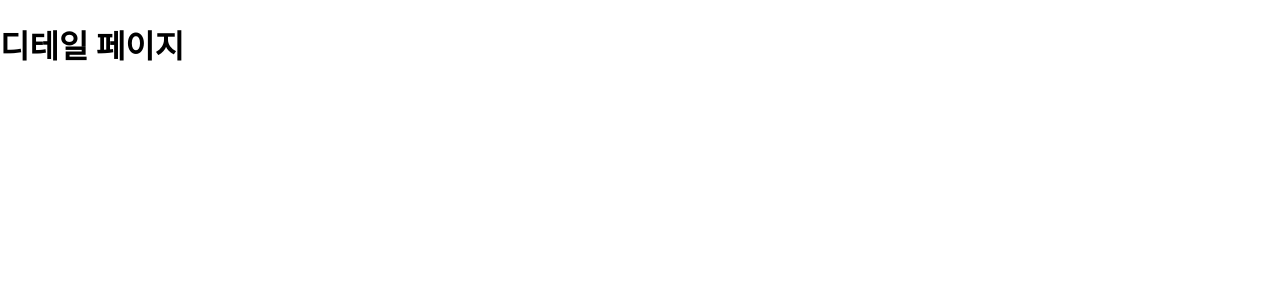
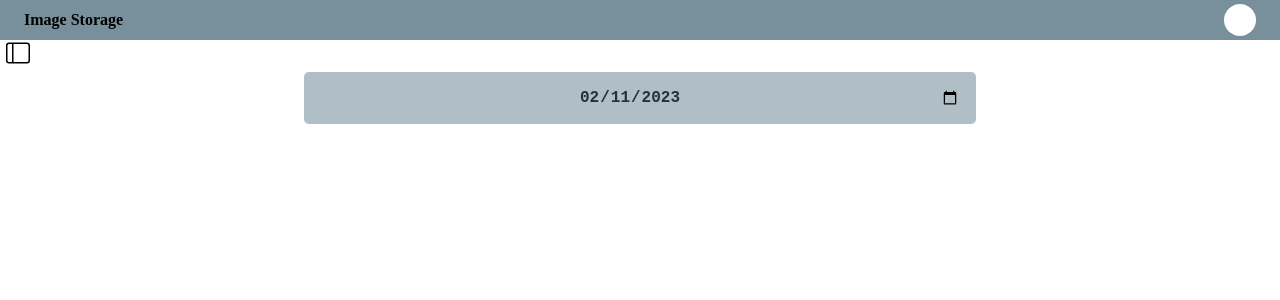
Before and after one commit to dohun2/image-storage, a React (Create React App) app in the folder front/: page /detail/1 in a window 1280 px wide. Shown: the top 300 px of the page. Built offline with nearby package versions, Linux system fonts and the light colour scheme.

Commit message:
Feat: Detail Page, getDateFormat 유틸로 분리

```diff
--- a/front/src/components/AddImageModal/UserInputImageInfo.js
+++ b/front/src/components/AddImageModal/UserInputImageInfo.js
@@ -3,19 +3,13 @@ import { useCallback } from 'react';
 import { useRecoilState } from 'recoil';
 import { selectedDayState } from '../../recoil/atoms';
 import useInput from '../../hooks/useInput';
+import getDateFormat from '../../utils/getDateFormat';
 import Color from '../../utils/color';
 
 const UserInputImageInfo = () => {
   const [title, onChangeTitle] = useInput('');
   const [selectedDay, setSelectedDay] = useRecoilState(selectedDayState);
-  const getDateFormat = useCallback((date) => {
-    const year = date.getFullYear();
-    const month = ('0' + (1 + date.getMonth())).slice(-2);
-    const day = ('0' + date.getDate()).slice(-2);
-    return `${year}-${month}-${day}`;
-  }, []);
-
-  const crrDay = getDateFormat(selectedDay);
+  const crrDay = getDateFormat(selectedDay, 'input');
 
   const onChangeDay = useCallback(
     (e) => {
--- a/front/src/components/Calendar/CalendarModal.js
+++ b/front/src/components/Calendar/CalendarModal.js
@@ -1,6 +1,7 @@
 import { useCallback } from 'react';
 import styled from 'styled-components';
 import Color from '../../utils/color';
+import getDateFormat from '../../utils/getDateFormat';
 import { useRecoilValue, useSetRecoilState } from 'recoil';
 import { showAddImageModalState, selectedDayState } from '../../recoil/atoms';
 import { useNavigate } from 'react-router';
@@ -9,13 +10,6 @@ const CalendarModal = () => {
   const navigate = useNavigate();
   const setShowAddImageModal = useSetRecoilState(showAddImageModalState);
   const selectedDay = useRecoilValue(selectedDayState);
-
-  const getDateFormat = useCallback((date) => {
-    const year = date.getFullYear();
-    const month = ('0' + (1 + date.getMonth())).slice(-2);
-    const day = ('0' + date.getDate()).slice(-2);
-    return year + month + day;
-  }, []);
 
   const toggleAddImageModal = useCallback(
     (e) => {
@@ -30,7 +24,7 @@ const CalendarModal = () => {
       e.stopPropagation();
       navigate(`/detail/${getDateFormat(selectedDay)}`);
     },
-    [navigate, getDateFormat, selectedDay],
+    [navigate, selectedDay],
   );
 
   return (
--- a/front/src/components/Layout/NavigationBar.js
+++ b/front/src/components/Layout/NavigationBar.js
@@ -15,6 +15,7 @@ export default NavigationBar;
 
 const Container = styled.div`
   position: fixed;
+  top: 0;
   width: 100%;
   background-color: ${Color[400]};
   display: flex;
@@ -22,6 +23,7 @@ const Container = styled.div`
   align-items: center;
   height: 2.5rem;
   max-height: 2.5rem;
+  margin-bottom: 1rem;
 `;
 
 const Profile = styled.div`
--- a/front/src/pages/Detail.js
+++ b/front/src/pages/Detail.js
@@ -1,9 +1,57 @@
+import { useCallback } from 'react';
+import styled from 'styled-components';
+import Color from '../utils/color';
+import getDateFormat from '../utils/getDateFormat';
+import { useRecoilState } from 'recoil';
+import { selectedDayState } from '../recoil/atoms';
+
+import NavigationBar from '../components/Layout/NavigationBar';
+import Sidebar from '../components/Layout/Sidebar';
+import { useNavigate } from 'react-router';
+
 const Detail = () => {
+  const navigate = useNavigate();
+  const [selectedDay, setSelectedDay] = useRecoilState(selectedDayState);
+  const crrDay = getDateFormat(selectedDay, 'input');
+
+  const onChangeSelectedDay = useCallback(
+    (e) => {
+      setSelectedDay(new Date(e.target.value));
+      const prams = getDateFormat(new Date(e.target.value));
+      navigate(`/detail/${prams}}`);
+    },
+    [setSelectedDay, navigate],
+  );
+
   return (
     <div>
-      <h1>디테일 페이지</h1>
+      <NavigationBar />
+      <Sidebar />
+      <TimeBar>
+        <input type="date" value={crrDay} onChange={onChangeSelectedDay} />
+      </TimeBar>
     </div>
   );
 };
 
 export default Detail;
+
+const TimeBar = styled.div`
+  display: flex;
+  justify-content: center;
+  margin-top: 4rem;
+  text-align: center;
+  & > input {
+    width: 50%;
+    border: none;
+    background-color: ${Color[200]};
+    padding: 1rem;
+    border-radius: 0.3rem;
+    margin: 0.5rem;
+    cursor: pointer;
+    text-align: center;
+    font-size: 1rem;
+    font-weight: 600;
+    color: ${Color[900]};
+  }
+`;
--- /dev/null
+++ b/front/src/utils/getDateFormat.js
@@ -0,0 +1,9 @@
+const getDateFormat = (date, type = 'dafault') => {
+  const year = date.getFullYear();
+  const month = ('0' + (1 + date.getMonth())).slice(-2);
+  const day = ('0' + date.getDate()).slice(-2);
+  if (type === 'input') return `${year}-${month}-${day}`;
+  return year + month + day;
+};
+
+export default getDateFormat;
```
Also changed, not shown: front/src/hooks/useRecoilStateInput.js (added, +11 -0 lines), front/src/recoil/selector.js (added, +11 -0 lines).
